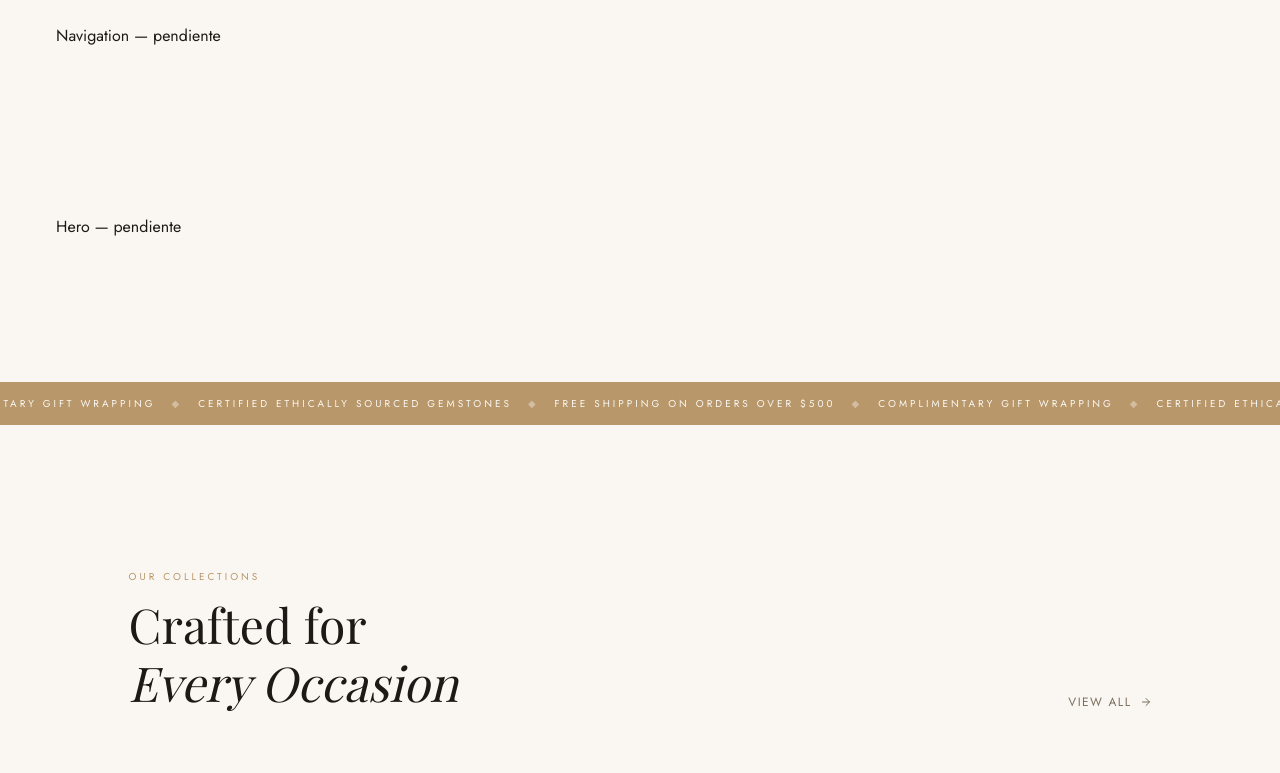
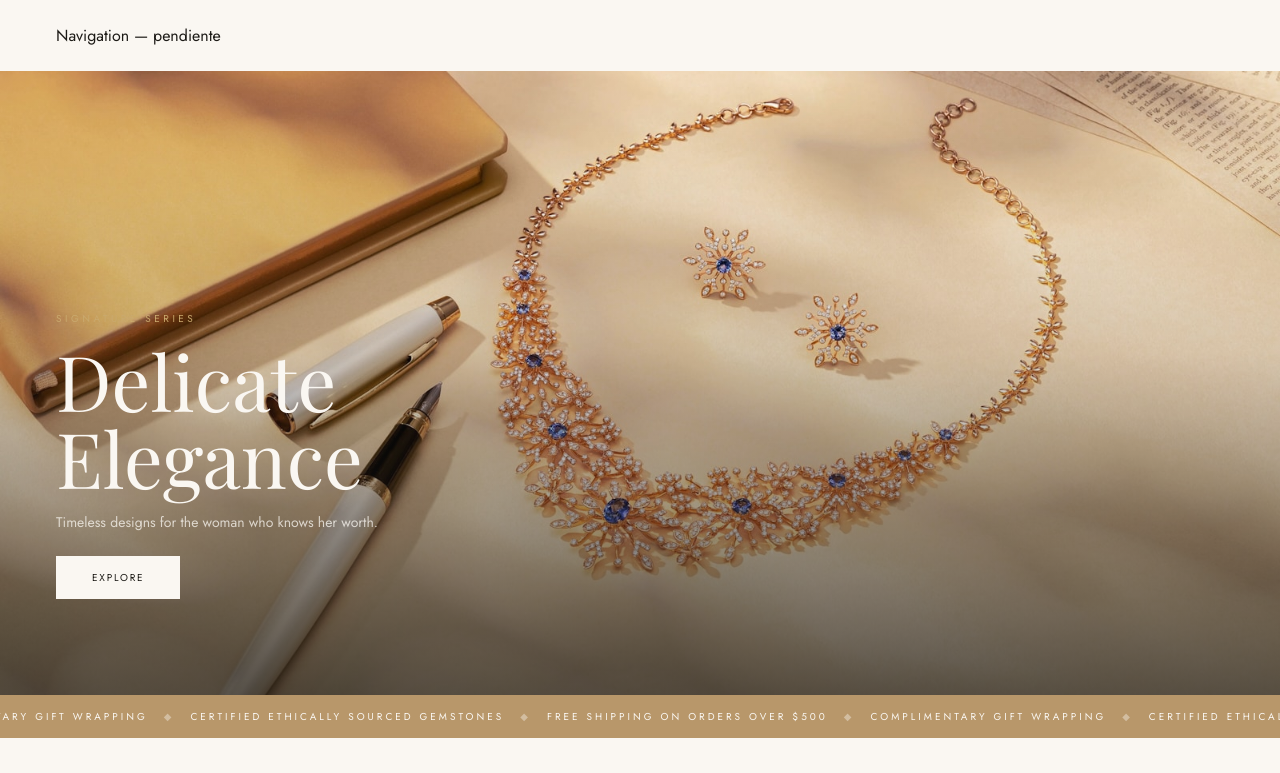
Before and after one commit to jadx2/07_joyeria, a React (Vite) app: page / in a window 1280 px wide. Shown: the top 773 px of the page. Built offline with nearby package versions, Linux system fonts and the light colour scheme; a web font is replaced by a local one.

Commit message:
feat(#21): maquetacion de un slide del hero sin carrusel (#69)
* feat(#21): maquetacion de un slide del hero sin carrusel

* style(#21): usa px en vez de rem donde no es necesario

```diff
--- a/src/sections/Hero/Hero.css
+++ b/src/sections/Hero/Hero.css
@@ -1,3 +1,60 @@
 .hero {
-  padding: var(--space-2xl) var(--container-pad);
+  position: relative;
+  height: 78vh;
+  min-height: 520px;
+  overflow: hidden;
 }
+
+.hero__fondo {
+  width: 100%;
+  height: 100%;
+  object-fit: cover;
+}
+
+.hero__velo {
+  position: absolute;
+  inset: 0;
+  background: linear-gradient(
+    to top,
+    rgba(28, 26, 22, 0.72) 0%,
+    rgba(28, 26, 22, 0.15) 55%,
+    transparent 100%
+  );
+}
+
+.hero__contenido {
+  position: absolute;
+  left: 0;
+  right: 0;
+  bottom: 0;
+  padding-bottom: 96px;
+  padding-left: var(--container-pad);
+  max-width: 512px;
+  z-index: 10;
+}
+
+.hero__etiqueta {
+  font-size: 10px;
+  text-transform: uppercase;
+  letter-spacing: 0.35em;
+  color: var(--color-accent);
+}
+
+.hero__titulo {
+  font-family: var(--font-display);
+  font-size: clamp(2.8rem, 6vw, 5rem);
+  line-height: 1;
+  color: var(--color-light);
+  white-space: pre-line;
+  margin-top: var(--space-sm);
+}
+
+.hero__descripcion {
+  font-size: 14px;
+  color: rgba(250, 247, 242, 0.75);
+  margin-top: var(--space-sm);
+}
+
+.hero__accion {
+  margin-top: var(--space-md);
+}
--- a/src/sections/Hero/Hero.jsx
+++ b/src/sections/Hero/Hero.jsx
@@ -1,7 +1,29 @@
 import "./Hero.css"
+import Button from "../../components/Button/Button"
+import { slidesHero } from "../../data/slidesHero"
+import heroImagen from "../../assets/images/hero-2.jpg"
+
+const slide = slidesHero[1]
 
 const Hero = () => {
-  return <section className="hero">Hero — pendiente</section>
+  return (
+    <section className="hero">
+      <img
+        src={heroImagen}
+        alt="Rose gold necklace and earrings with sapphires, resting on a notebook"
+        className="hero__fondo"
+      />
+      <div className="hero__velo" />
+      <div className="hero__contenido">
+        <p className="hero__etiqueta">{slide.subtitulo}</p>
+        <h1 className="hero__titulo">{slide.titulo}</h1>
+        <p className="hero__descripcion">{slide.descripcion}</p>
+        <div className="hero__accion">
+          <Button variant="light">{slide.cta}</Button>
+        </div>
+      </div>
+    </section>
+  )
 }
 
 export default Hero
```
